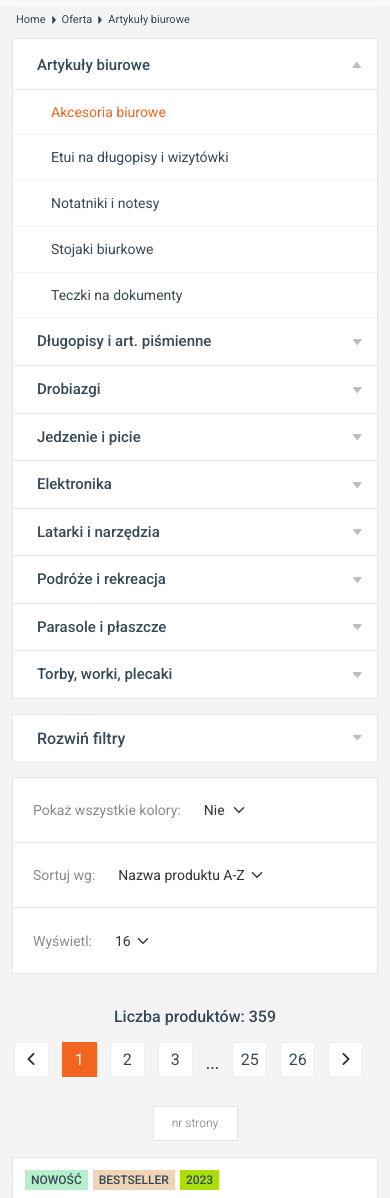
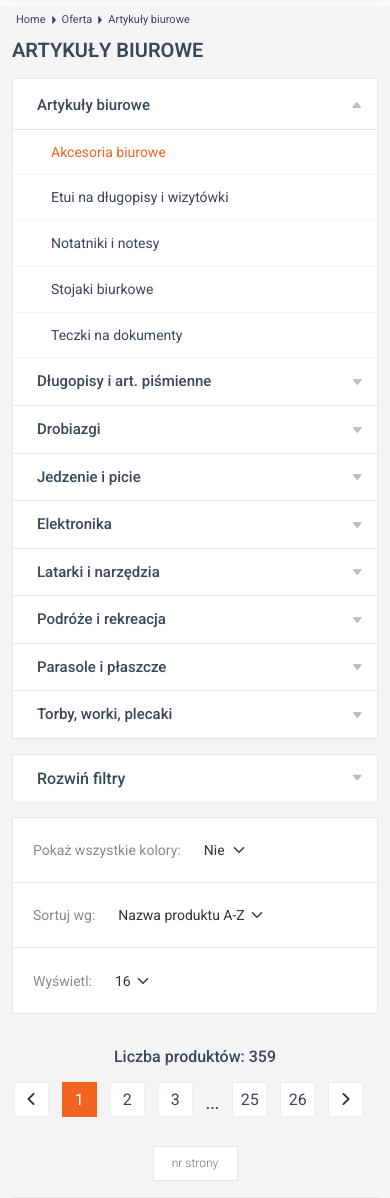
Before and after one commit to goldipl/Macma, a PHP site: page /category.php in a window 390 px wide. Shown: the part 112-1310 px from the top of the page. Run offline with PHP 8.4, Linux system fonts and the light colour scheme.

Commit message:
add category h1 title

```diff
--- a/category.php
+++ b/category.php
@@ -52,6 +52,9 @@
                     </li>
                 </ul>
             </div>
+            <div class="container category-title">
+                <h1>Artykuły biurowe</h1>
+            </div>
             <div class="category-wrapper">
                 <div class="container">
                     <aside class="category-wrapper__left">
--- /dev/null
+++ b/scss/category/_category_title.scss
@@ -0,0 +1,33 @@
+.container {
+  &.category-title {
+    h1 {
+      font-size: 40px;
+      font-weight: 600;
+      line-height: 120%;
+      text-transform: uppercase;
+      color: $text_color;
+      margin: 0 0 22px 0;
+    }
+  }
+}
+
+@media (max-width: 1199px) {
+  .container {
+    &.category-title {
+      h1 {
+        font-size: 24px;
+        margin: 0 0 16px 0;
+      }
+    }
+  }
+}
+
+@media (max-width: 991px) {
+  .container {
+    &.category-title {
+      h1 {
+        font-size: 20px;
+      }
+    }
+  }
+}
--- a/scss/main.scss
+++ b/scss/main.scss
@@ -85,6 +85,7 @@
 @import "./category/category_filters_main";
 @import "./category/category_top_pagination";
 @import "./category/category_seo_text";
+@import "./category/category_title";
 @import "./negotiator/negotiator_content";
 @import "./register/register_content";
 @import "./register/country_modal";
```
Also changed, not shown: scss/main.css, 1 other file.
